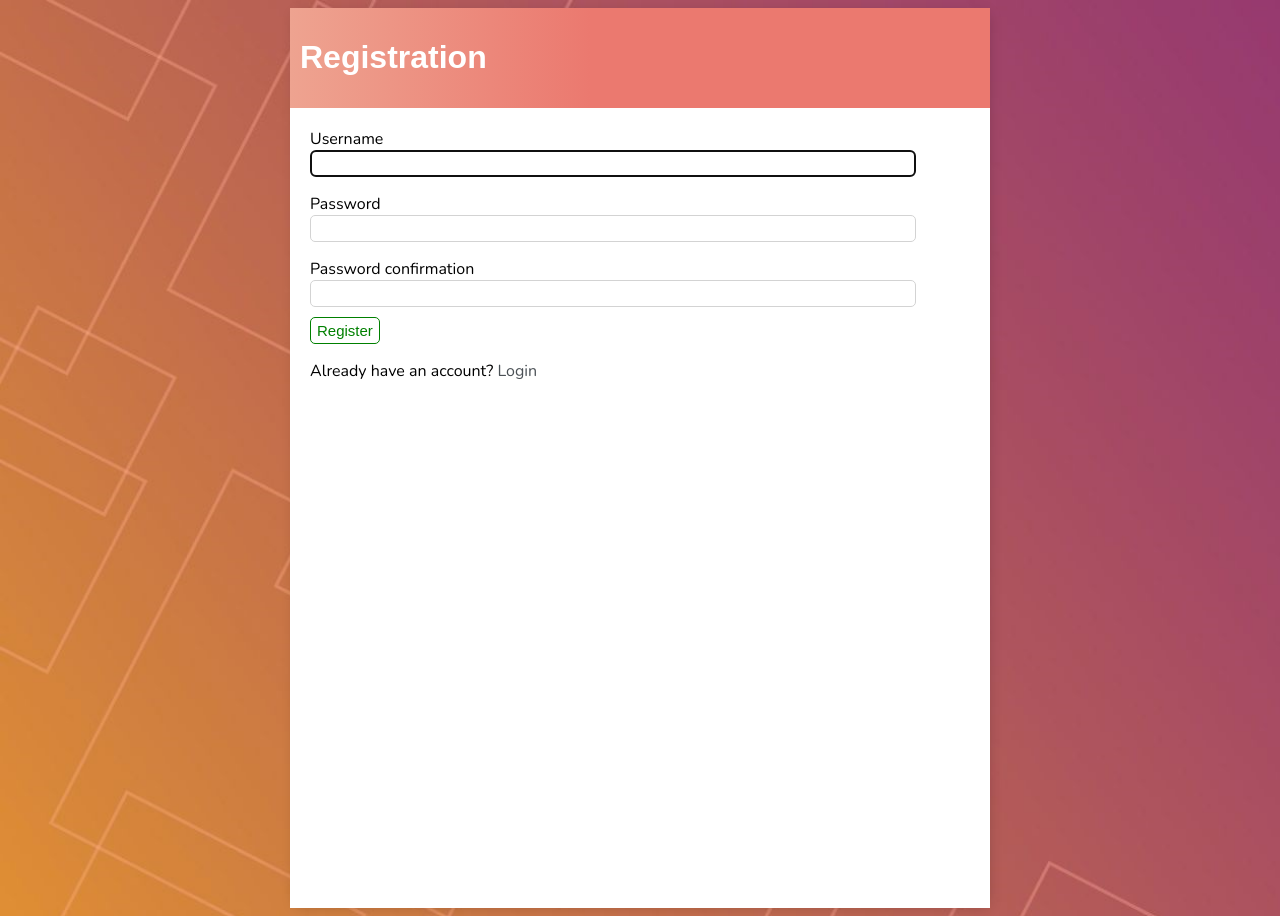
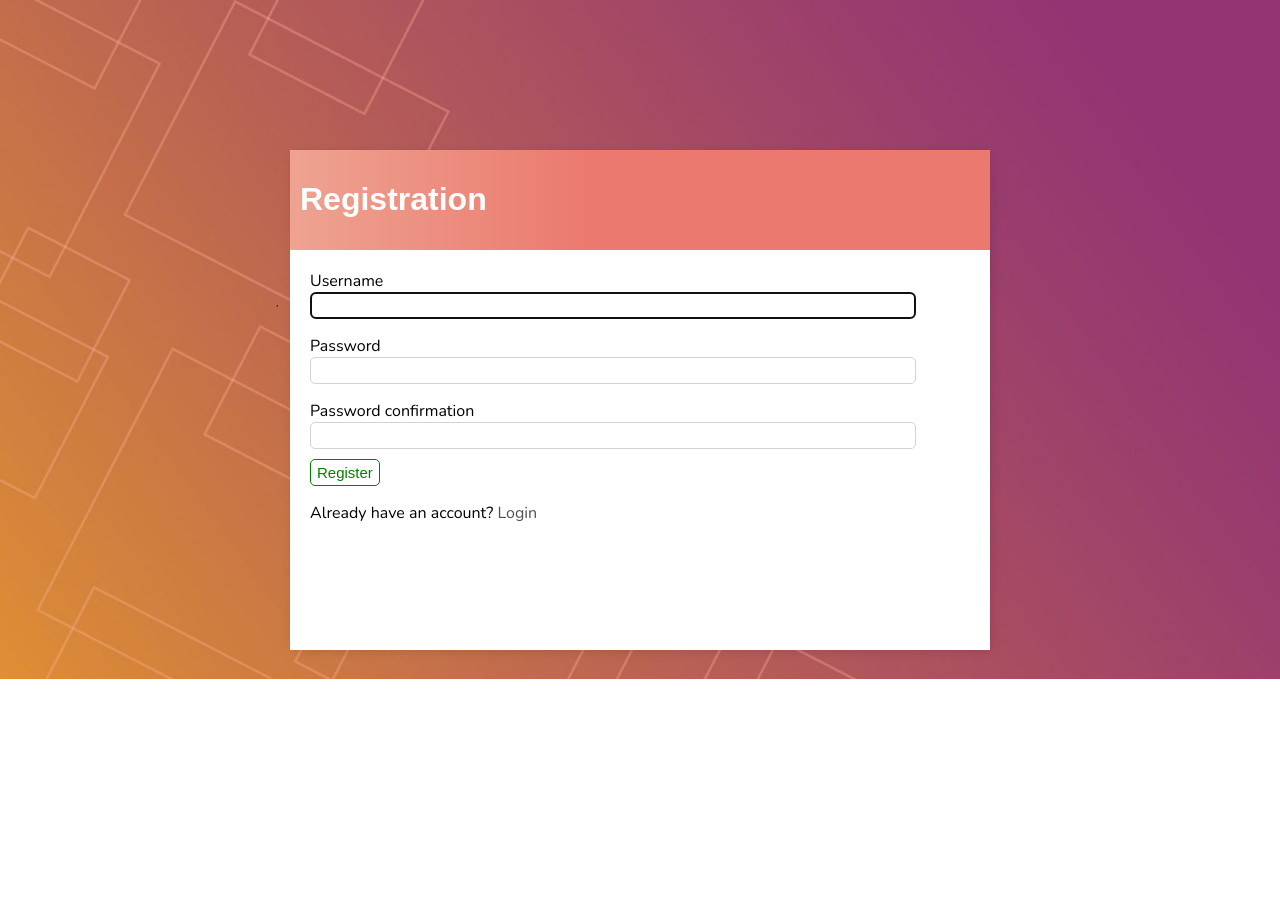
Before and after one commit to nikiturka/todo_list, a Django app: page /registration/ in a window 1280 px wide. After the commit the page ends 679 px from the top, so only its background shows below. Run offline with Django 4.2, Linux system fonts and the light colour scheme.

Commit message:
small design fixes

```diff
--- a/base/static/base/parent.css
+++ b/base/static/base/parent.css
@@ -3,14 +3,15 @@ body{
     background-image: url('wallpaper.png');
     background-repeat: no-repeat;
     background-size: cover;
-    display: flex;
-    align-items: center;
-    justify-content: center;
 }
 
 .container{
+    position: absolute;
+    top: 50%;
+    left: 50%;
+    transform: translate(-50%, -50%);
     width: 700px;
-    height: 900px;
+    height: 500px;
     background-color: white;
     -webkit-box-shadow: 2px 2px 13px -4px rgba(0, 0, 0, 0.21);
     box-shadow: 2px 2px 13px -4px rgba(0, 0, 0, 0.21);
```
Also changed, not shown: db.sqlite3.
